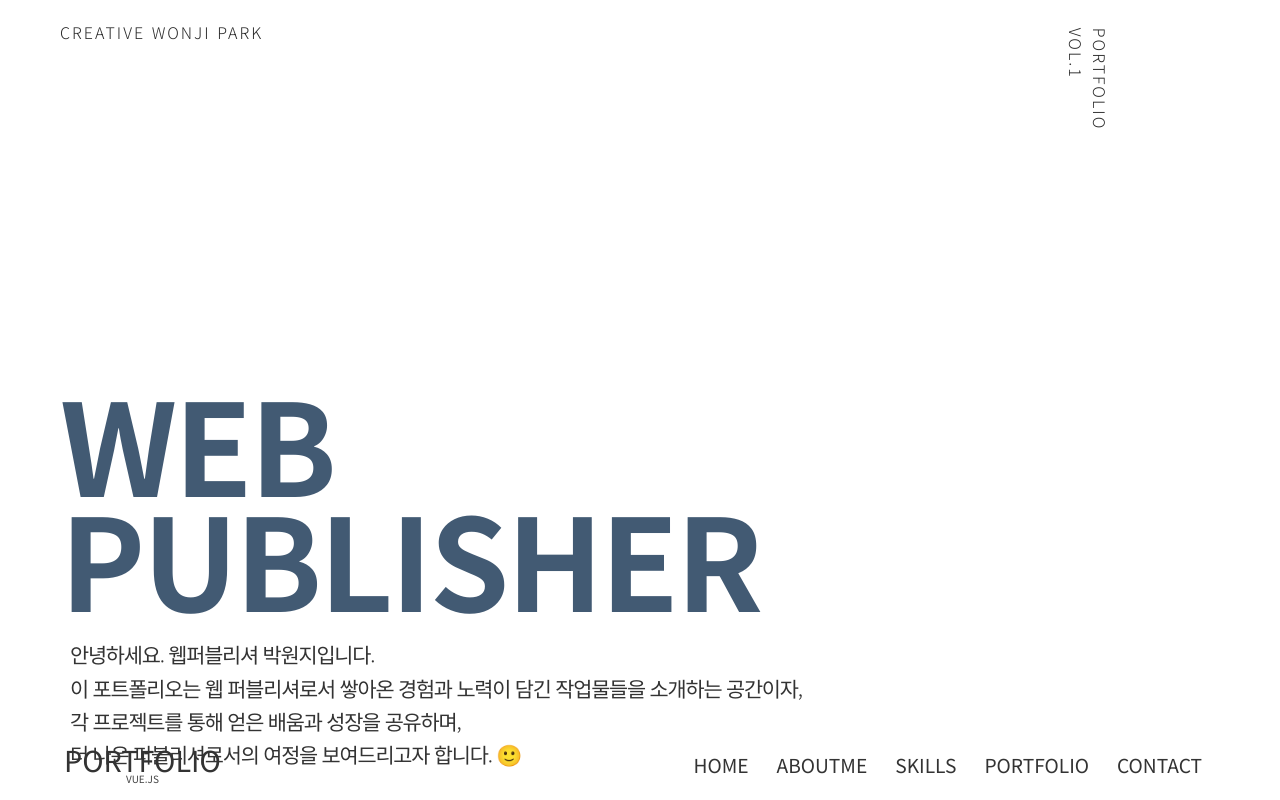
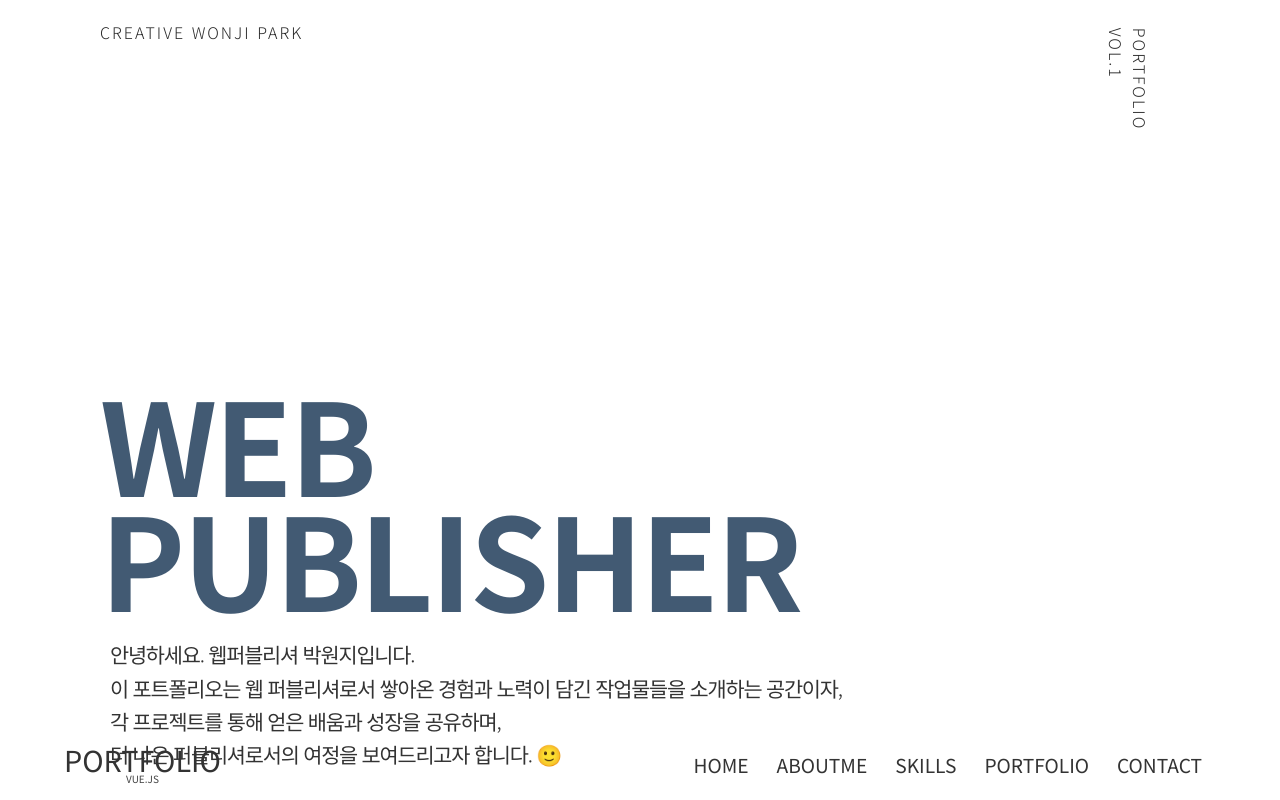
Before and after one commit to dnjswlekd/port2025-vue, a Vue app: page / in a window 1280 px wide. Shown: the top 800 px of the page. Built offline with nearby package versions, Linux system fonts and the light colour scheme.

Commit message:
about 레이아웃 조정

```diff
--- a/src/components/About.vue
+++ b/src/components/About.vue
@@ -80,7 +80,6 @@ import profileImg from '@/assets/images/myProfileImg.jpg';
   .about-inner {
     width: 1200px;
     height: 100%;
-    margin: 0 auto;
     position: relative;
     display: flex;
     justify-content: center;
--- a/src/views/MainView.vue
+++ b/src/views/MainView.vue
@@ -25,7 +25,7 @@ import Footer from '@/components/Footer.vue';
 <style lang="scss">
 #main {
   width: 100%;
-  max-width: 1200px;
+  min-width: 1200px;
 
   @media (max-width: 800px) {
     padding-top: 80px;
```
